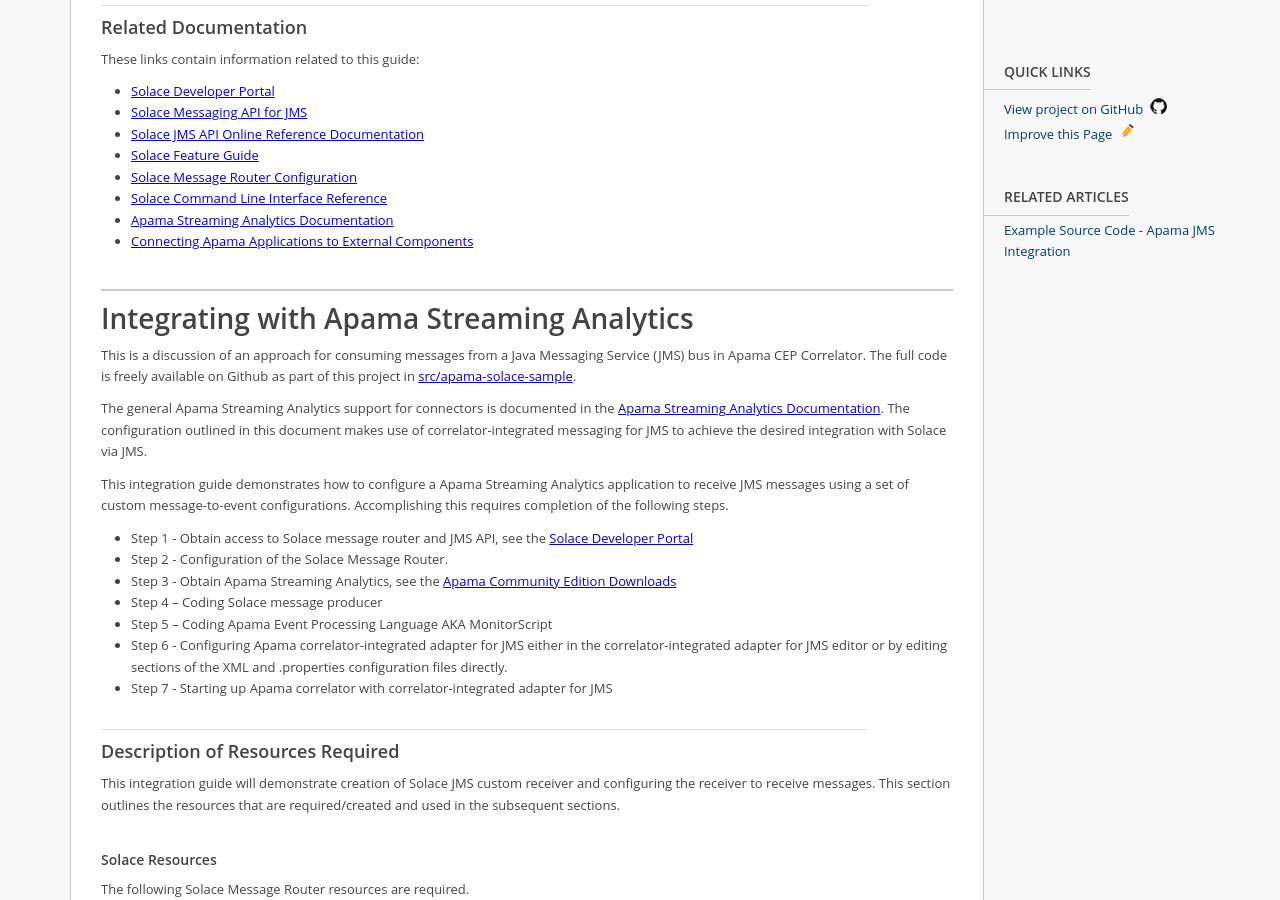
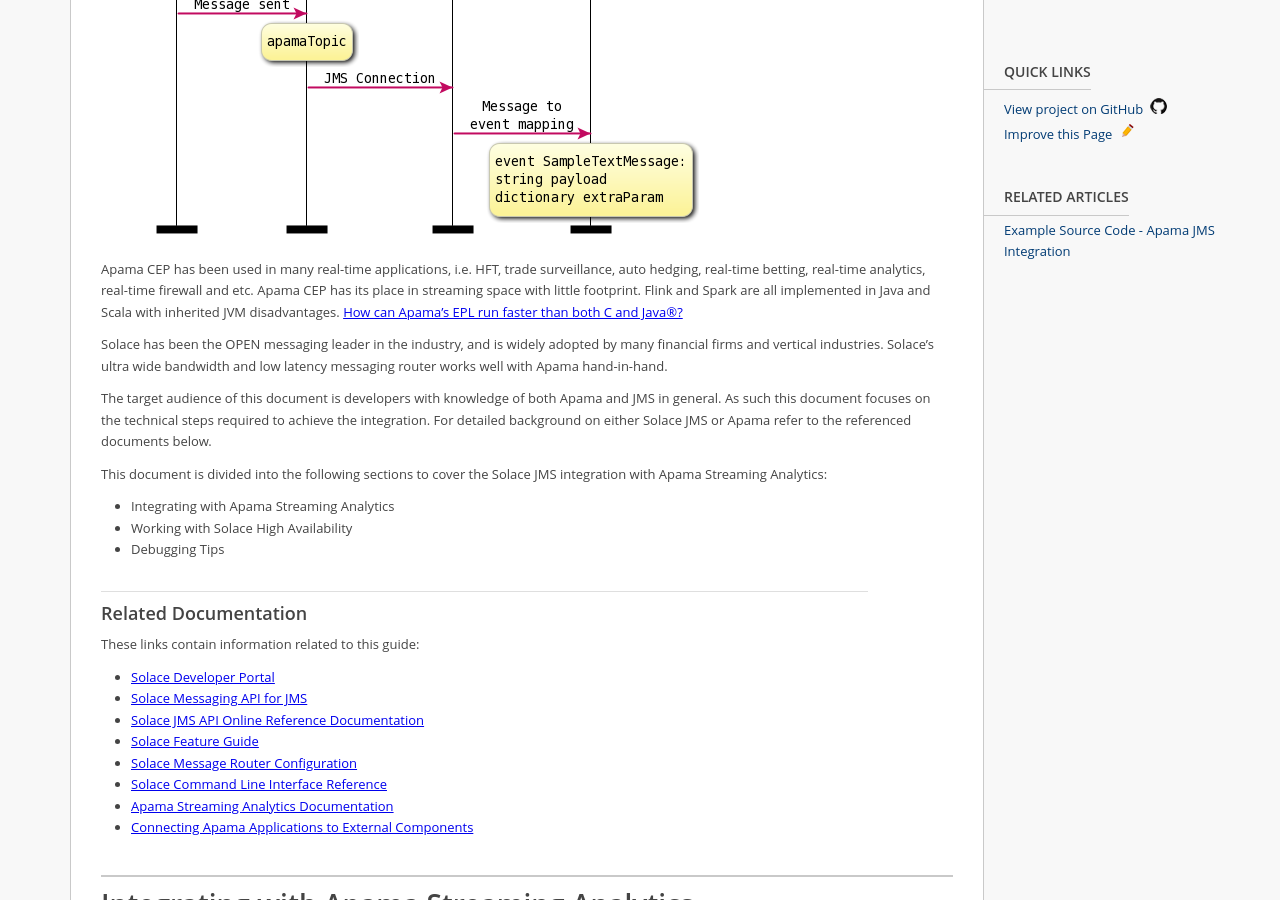
Before and after one commit to SolaceLabs/solace-integration-guides, a Jekyll site: the page built from docs/_guides/apamajms.md, in a window 1280 px wide and 900 px high, scrolled down 559 px. Built offline with Jekyll 4.4.1, drawn with Linux system fonts in a browser that asks for light colours.

Commit message:
Update apamajms.md

```diff
--- a/docs/_guides/apamajms.md
+++ b/docs/_guides/apamajms.md
@@ -11,6 +11,12 @@
 ## Overview
 
 This document demonstrates how to integrate the Solace Java Message Service (JMS) with Apama Streaming Analytics for consumption of JMS messages. The goal of this document is to outline best practices for this integration to enable efficient use of both Apama Streaming Analytics and Solace JMS.
+
+![Sequence Diagram]({{ site.baseurl }}/images/apama-solace-sample/solace2apama.png)
+
+Apama CEP has been used in many real-time applications, i.e. HFT, trade surveillance, auto hedging, real-time betting, real-time analytics, real-time firewall and etc. Apama CEP has its place in streaming space with little footprint. Flink and Spark are all implemented in Java and Scala with inherited JVM disadvantages. [How can Apama’s EPL run faster than both C and Java®?](https://www.softwareag.com/corporate/images/SAG_Apama_EPL_FS_Jun14_Web_tcm16-122355.pdf)
+
+Solace has been the OPEN messaging leader in the industry, and is widely adopted by many financial firms and vertical industries. Solace's ultra wide bandwidth and low latency messaging router works well with Apama hand-in-hand.
 
 The target audience of this document is developers with knowledge of both Apama and JMS in general. As such this document focuses on the technical steps required to achieve the integration. For detailed background on either Solace JMS or Apama refer to the referenced documents below.
 
```
